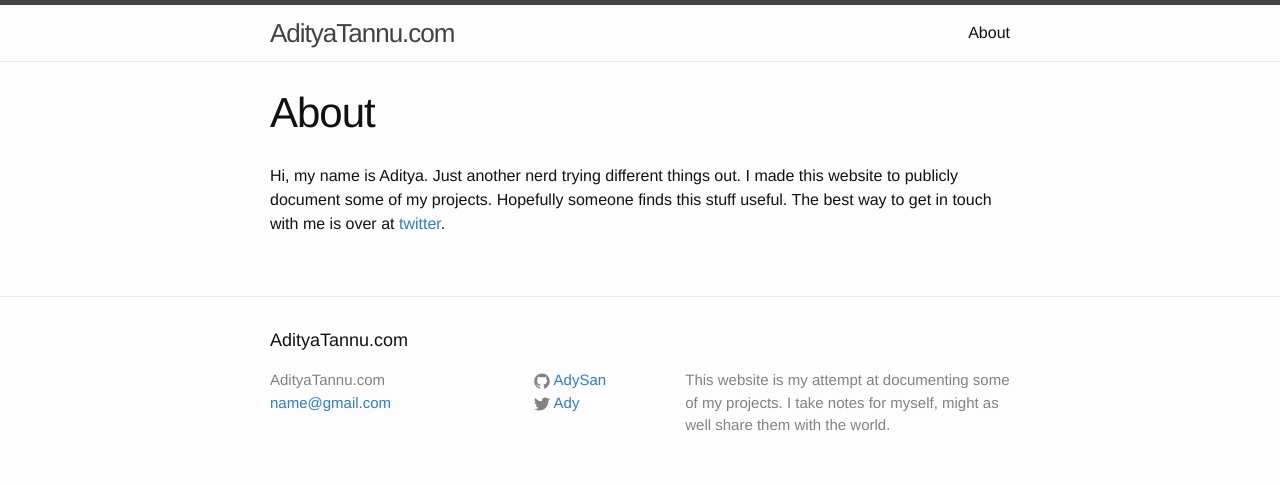
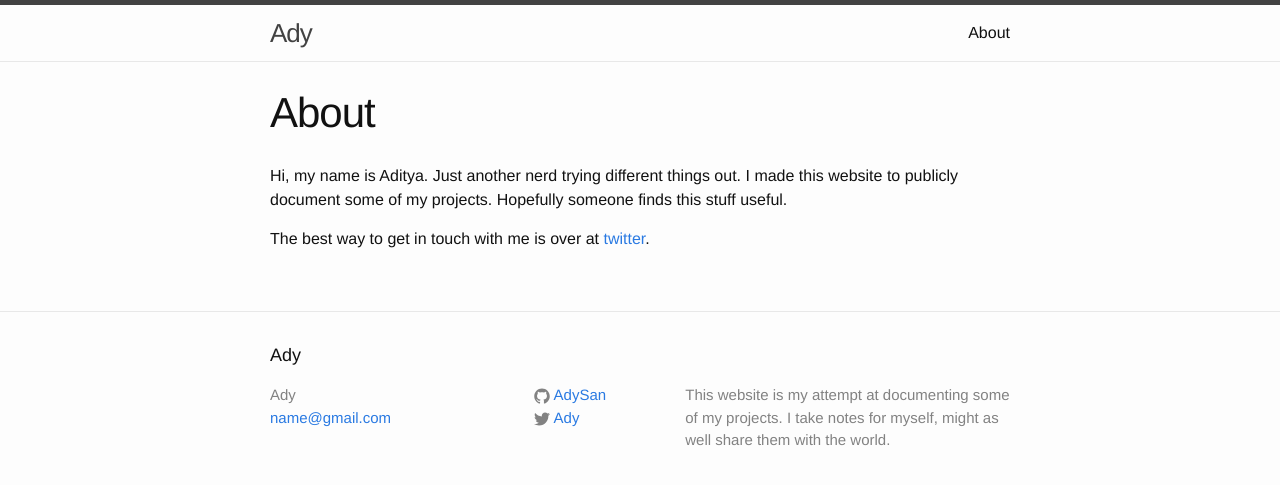
Before and after one commit to AdySan/AdityaTannu.com, a Jekyll site: the page built from about.md, in a window 1280 px wide. Shown: the top 485 px of the page. Built offline with Jekyll 4.4.1, drawn with Linux system fonts in a browser that asks for light colours.

Commit message:
some more pretty

```diff
--- a/_config.yml
+++ b/_config.yml
@@ -1,5 +1,5 @@
 # Site settings
-title: AdityaTannu.com
+title: Ady
 email: name@gmail.com
 description: > # this means to ignore newlines until "baseurl:"
   This website is my attempt at documenting some of my projects.
--- a/about.md
+++ b/about.md
@@ -4,4 +4,6 @@ title: About
 permalink: /about/
 ---
 
-Hi, my name is Aditya. Just another nerd trying different things out. I made this website to publicly document some of my projects. Hopefully someone finds this stuff useful. The best way to get in touch with me is over at [twitter](https://twitter.com/ady).
+Hi, my name is Aditya. Just another nerd trying different things out. I made this website to publicly document some of my projects. Hopefully someone finds this stuff useful.
+
+The best way to get in touch with me is over at [twitter](https://twitter.com/ady).
```
